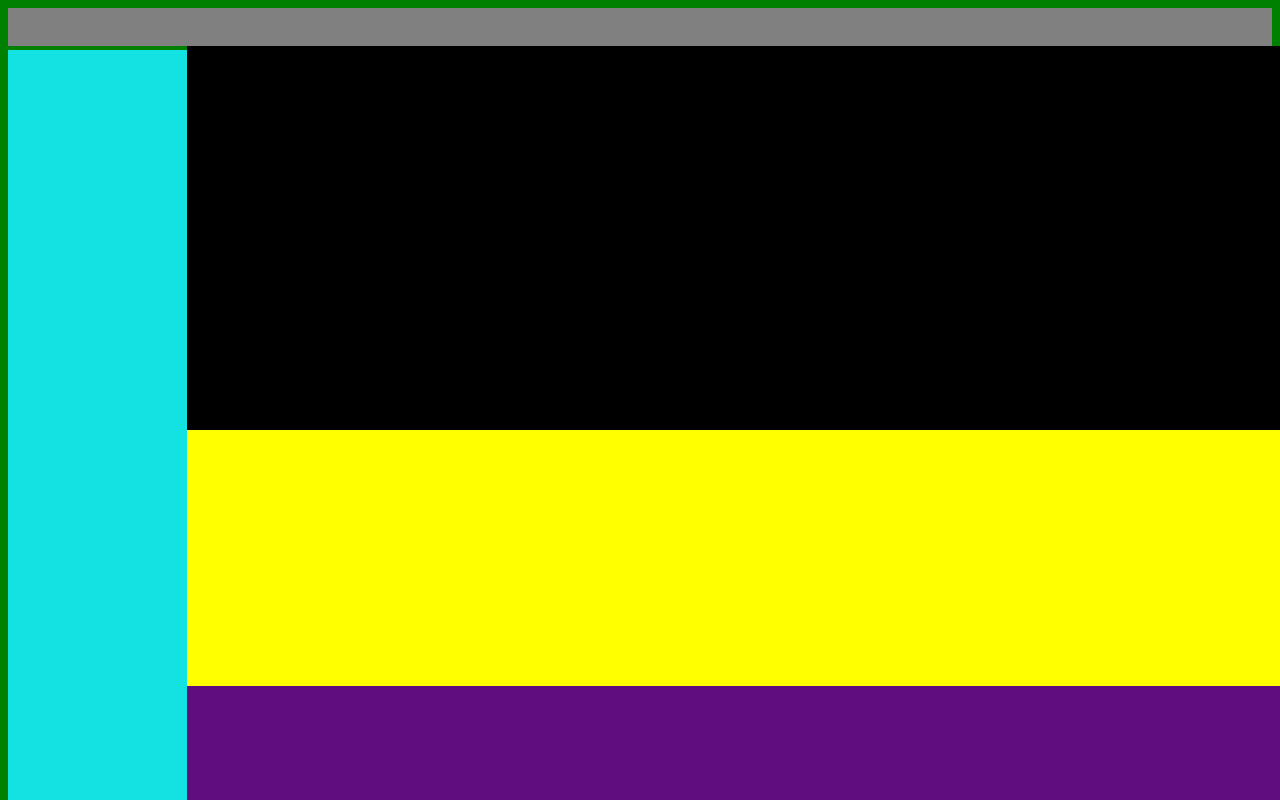
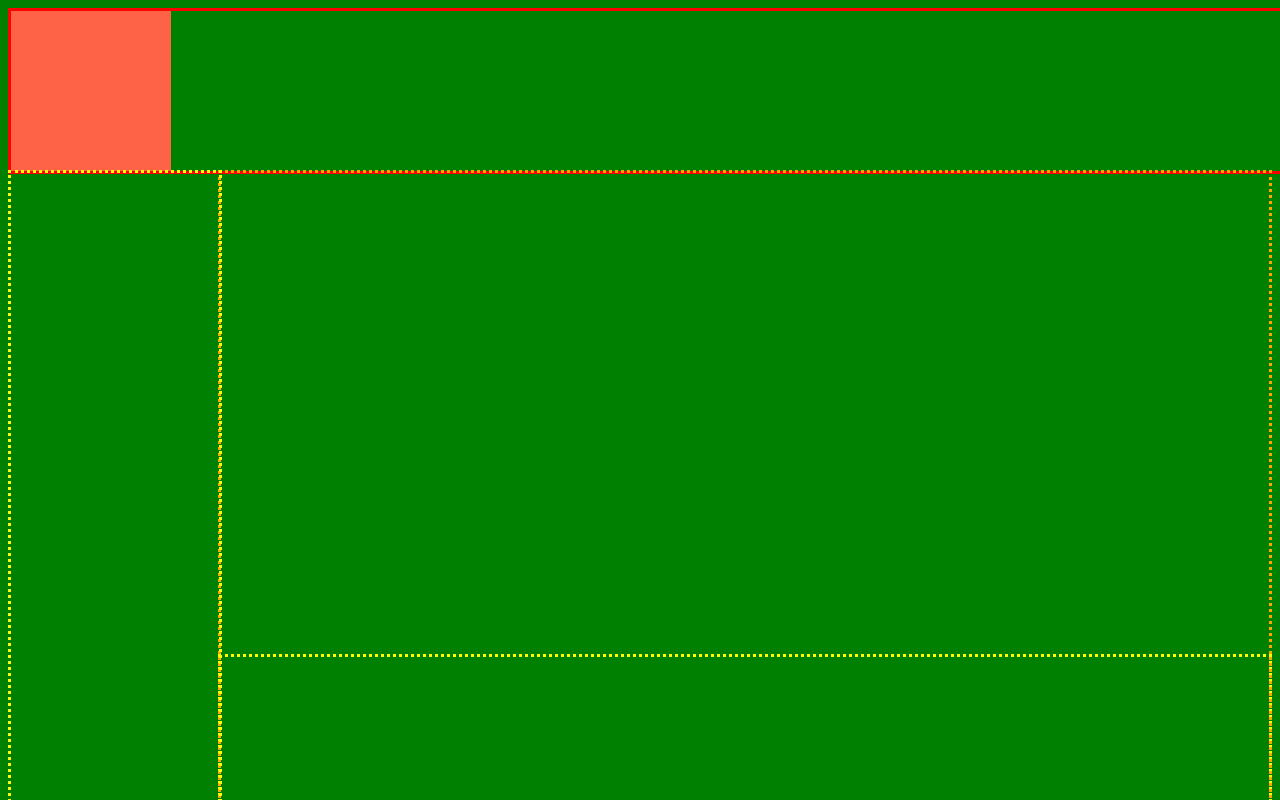
Before and after one commit to mariusErpenbach/youtube-replica, a plain HTML site: page index.html in a window 1280 px wide. Shown: the top 800 px of the page. Drawn offline with Linux system fonts and the light colour scheme.

Commit message:
added more structure and made it responsible

```diff
--- a/css/replica.css
+++ b/css/replica.css
@@ -1,34 +1,60 @@
 body{
+
     background-color:green;
 }
 #topHeader{
+    position:fixed;
+    display:flex;
     width:100%;
-    height:3vw;
-    background-color:grey;
+    height:10rem;
+
+    border-style:solid;
+    border-color:red;
+}
+ #threeBarIcon{
+    align-self:center;
+    width:10rem;
+    height:10rem;
+    background-color:tomato;
+}
+#logo{
+    height:75%;
+    width:auto;
 }
 
 #profileBanner{
-    margin-left:14vw;
-    width:86vw;
-    height:30vw;
-    background-color:black;
+    position:relative;
+    top:10.1rem;
+    display:flex;
+    margin-left:13.1rem;
+    width:auto;
+    height:40rem;
+    border-style:dotted;
+    border-color:orange;
+
 }
 nav{
-    margin-left:14vw;
-    width:86vw;
-    height:20vw;
-    background-color:yellow;
+    display:flex;
+    margin-left:13.1rem;
+    width:auto;
+    height:10rem;
+    border-style:dotted;
+    border-color:yellow;
 }
 #videos{
-    margin-left:14vw;
-    width:86vw;
-    height:60vw;
-    background-color:rgb(94, 14, 126);
+    display:flex;
+    margin-left:13.1rem;
+    width:auto;
+    height:60rem;
+    border-style:dotted;
+    border-color:yellow;
 }
 aside{
-    position:absolute;
-    top:3.9vw;
-    width:14vw;
-    height:100vw;
-    background-color:rgb(19, 226, 226);
+    position:fixed;
+    top:10.6rem;
+    display:flex;
+    width:13rem;
+    height:100vh;
+    border-style:dotted;
+    border-color:yellow;
 }
--- a/index.html
+++ b/index.html
@@ -8,8 +8,9 @@
     <title>Youtube-Replica</title>
 </head>
 <body>
+
     <header id="topHeader">
-        <span id="threeBarIcon"></span>
+        <div id="threeBarIcon"></div>
         <span id="logo"></section>
             <section id="searchbar"></section>
     </header>
@@ -21,5 +22,6 @@
         <section></section>
         <section></section>
     </aside>
+
 </body>
 </html>
```
